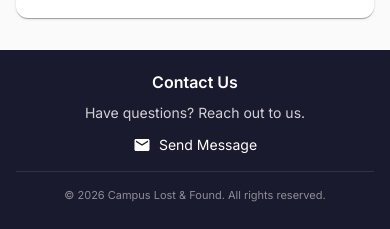
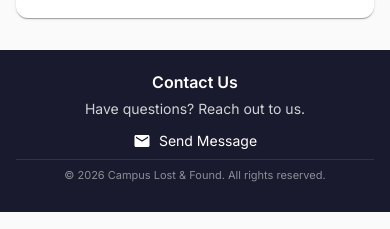
Before and after one commit to ynk1123/AMA_CLF, a React (Create React App) app in the folder portal-frontend/: page /#/ in a window 390 px wide. Shown: the part 727-956 px from the top of the page. Built offline with nearby package versions, Linux system fonts and the light colour scheme; no server answers.

Commit message:
Implemented sticky layout behavior fix for the Footer mobile “broken” look

```diff
--- a/portal-frontend/src/components/Footer.js
+++ b/portal-frontend/src/components/Footer.js
@@ -22,13 +22,13 @@ const Footer = () => {
           pt: '20px !important',
           pb: '16px !important',
         },
-
       }}
     >
       <Container maxWidth="lg">
         {/* Contact - Centered */}
-        <Box sx={{ mb: 2 }}>
-          <Typography variant="h6" sx={{ fontWeight: 600, mb: 1 }}>
+        <Box sx={{ mb: 1 }}>
+          <Typography variant="h6" sx={{ fontWeight: 600, mb: 0.5 }}>
+
             {t('contactUs')}
           </Typography>
           <Typography variant="body2" sx={{ opacity: 0.8, mb: 1 }}>
@@ -54,7 +54,8 @@ const Footer = () => {
         </Box>
 
         {/* Copyright */}
-        <Box sx={{ pt: 2, borderTop: '1px solid rgba(255,255,255,0.1)' }}>
+        <Box sx={{ pt: 1, borderTop: '1px solid rgba(255,255,255,0.1)' }}>
+
           <Typography
             variant="body2"
             sx={{
```
